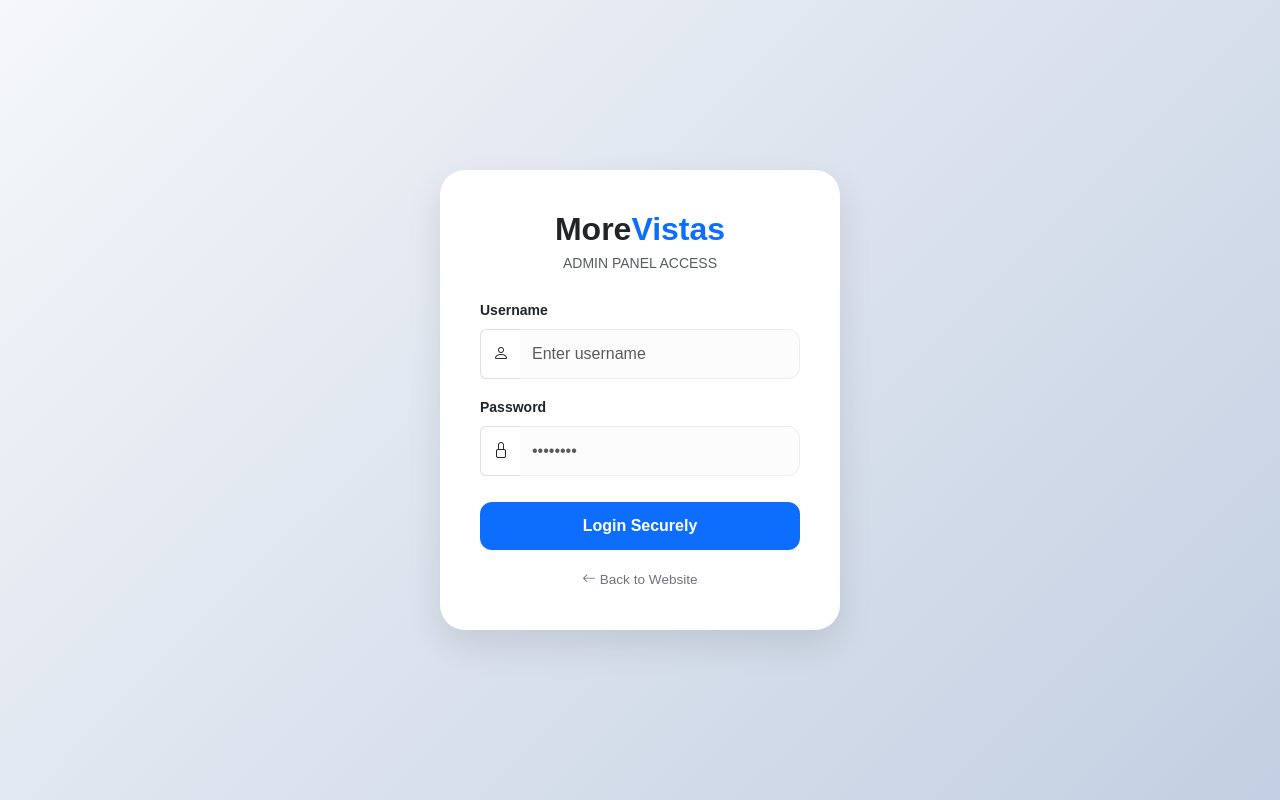
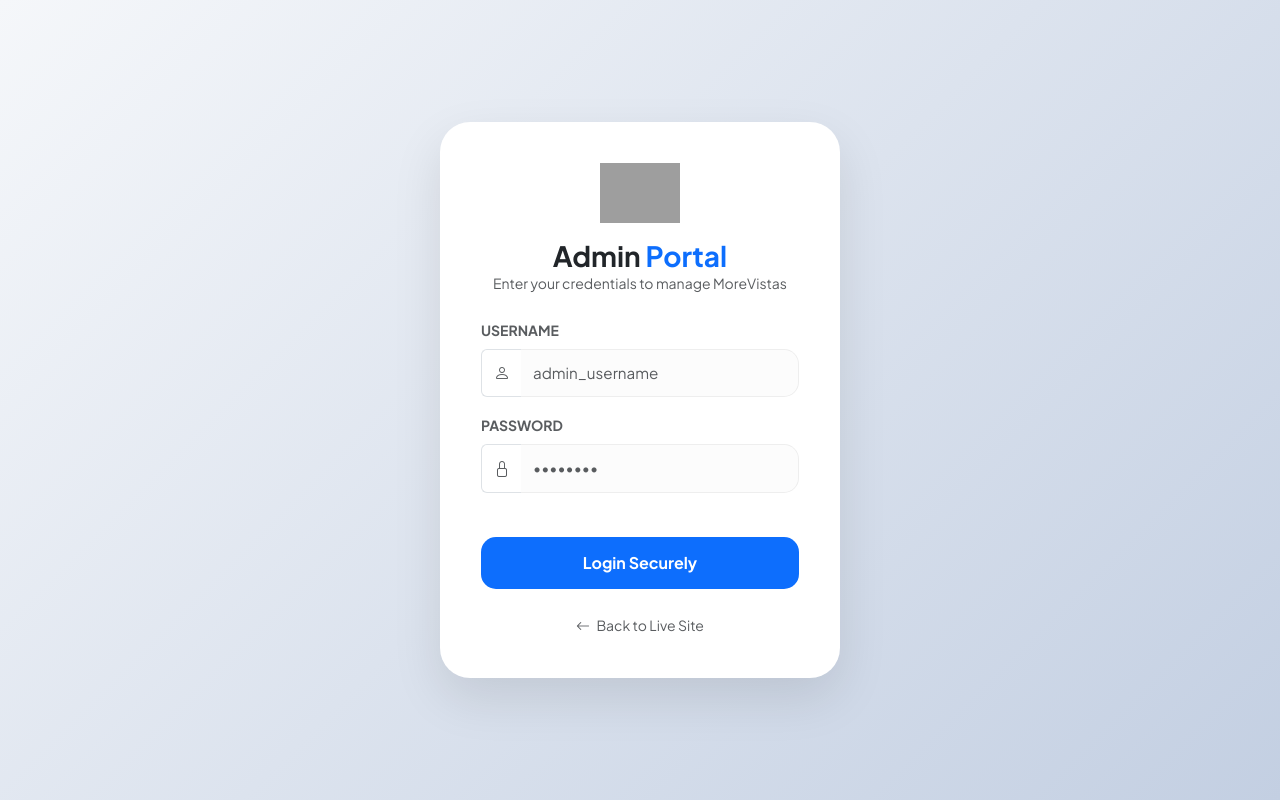
Before and after one commit to Vmtec1993/villa-saas, a Flask app: page /admin-login in a window 1280 px wide. Run offline with Flask 3, Linux system fonts and the light colour scheme; grey boxes are pictures that could not be loaded.

Commit message:
Update admin_login.html

```diff
--- a/templates/admin_login.html
+++ b/templates/admin_login.html
@@ -6,57 +6,55 @@
     <title>Admin Login - MoreVistas</title>
     <link href="https://cdn.jsdelivr.net/npm/bootstrap@5.3.0/dist/css/bootstrap.min.css" rel="stylesheet">
     <link rel="stylesheet" href="https://cdn.jsdelivr.net/npm/bootstrap-icons@1.11.1/font/bootstrap-icons.css">
+    <link href="https://fonts.googleapis.com/css2?family=Plus+Jakarta+Sans:wght@400;700&display=swap" rel="stylesheet">
     <style>
         body {
             background: linear-gradient(135deg, #f5f7fa 0%, #c3cfe2 100%);
-            height: 100vh;
-            display: flex; align-items: center; justify-content: center;
+            height: 100vh; display: flex; align-items: center; justify-content: center;
             font-family: 'Plus Jakarta Sans', sans-serif;
         }
         .login-card {
-            background: white; padding: 40px; border-radius: 25px;
-            box-shadow: 0 15px 35px rgba(0,0,0,0.1);
-            width: 100%; max-width: 400px;
+            background: white; padding: 40px; border-radius: 30px;
+            box-shadow: 0 20px 50px rgba(0,0,0,0.1);
+            width: 100%; max-width: 400px; border: 1px solid rgba(255,255,255,0.8);
         }
-        .form-control { border-radius: 12px; padding: 12px; border: 1px solid #eee; background: #fcfcfc; }
-        .form-control:focus { box-shadow: none; border-color: #0d6efd; }
+        .form-control { border-radius: 15px; padding: 12px; border: 1px solid #eee; background: #fcfcfc; font-size: 0.95rem; }
+        .form-control:focus { box-shadow: 0 0 10px rgba(13, 110, 253, 0.1); border-color: #0d6efd; }
         .btn-login {
-            background: #0d6efd; border: none; border-radius: 12px;
-            padding: 12px; font-weight: 700; width: 100%;
-            margin-top: 10px; transition: 0.3s;
+            background: #0d6efd; border: none; border-radius: 15px;
+            padding: 14px; font-weight: 700; width: 100%;
+            margin-top: 20px; transition: 0.3s;
         }
-        .btn-login:hover { background: #0b5ed7; transform: translateY(-2px); }
-        .back-link { font-size: 0.85rem; text-decoration: none; color: #6c757d; display: block; text-align: center; margin-top: 20px; }
-        .error-msg { font-size: 0.8rem; color: #dc3545; background: #ffe5e5; padding: 8px; border-radius: 8px; margin-bottom: 15px; text-align: center; }
+        .btn-login:hover { background: #0b5ed7; transform: translateY(-3px); box-shadow: 0 10px 20px rgba(13, 110, 253, 0.2); }
+        .error-msg { font-size: 0.85rem; color: #dc3545; background: #ffe5e5; padding: 10px; border-radius: 12px; margin-bottom: 20px; text-align: center; }
     </style>
 </head>
 <body>
 
 <div class="login-card">
-    <div class="text-center">
-        <h2 class="fw-bold mb-1">More<span class="text-primary">Vistas</span></h2>
-        <p class="text-muted small mb-4">ADMIN PANEL ACCESS</p>
+    <div class="text-center mb-4">
+        <img src="https://i.postimg.cc/kXM8p6YV/1000190675-removebg-preview.png" style="height: 60px;" class="mb-3">
+        <h3 class="fw-bold m-0">Admin <span class="text-primary">Portal</span></h3>
+        <p class="text-muted small">Enter your credentials to manage MoreVistas</p>
     </div>
 
     {% if error %}
-    <div class="error-msg">
-        <i class="bi bi-exclamation-circle-fill me-1"></i> {{ error }}
-    </div>
+    <div class="error-msg"><i class="bi bi-exclamation-triangle-fill me-2"></i>{{ error }}</div>
     {% endif %}
 
     <form action="/admin-login" method="POST">
         <div class="mb-3">
-            <label class="form-label small fw-bold">Username</label>
+            <label class="form-label small fw-bold text-muted">USERNAME</label>
             <div class="input-group">
-                <span class="input-group-text bg-transparent border-end-0"><i class="bi bi-person"></i></span>
-                <input type="text" name="username" class="form-control border-start-0" placeholder="Enter username" required>
+                <span class="input-group-text bg-transparent border-end-0"><i class="bi bi-person text-muted"></i></span>
+                <input type="text" name="username" class="form-control border-start-0" placeholder="admin_username" required>
             </div>
         </div>
 
-        <div class="mb-3">
-            <label class="form-label small fw-bold">Password</label>
+        <div class="mb-4">
+            <label class="form-label small fw-bold text-muted">PASSWORD</label>
             <div class="input-group">
-                <span class="input-group-text bg-transparent border-end-0"><i class="bi bi-lock"></i></span>
+                <span class="input-group-text bg-transparent border-end-0"><i class="bi bi-lock text-muted"></i></span>
                 <input type="password" name="password" class="form-control border-start-0" placeholder="••••••••" required>
             </div>
         </div>
@@ -64,7 +62,9 @@
         <button type="submit" class="btn btn-primary btn-login">Login Securely</button>
     </form>
 
-    <a href="/" class="back-link"><i class="bi bi-arrow-left"></i> Back to Website</a>
+    <div class="text-center mt-4">
+        <a href="/" class="text-decoration-none small text-muted"><i class="bi bi-arrow-left me-1"></i> Back to Live Site</a>
+    </div>
 </div>
 
 </body>
```
